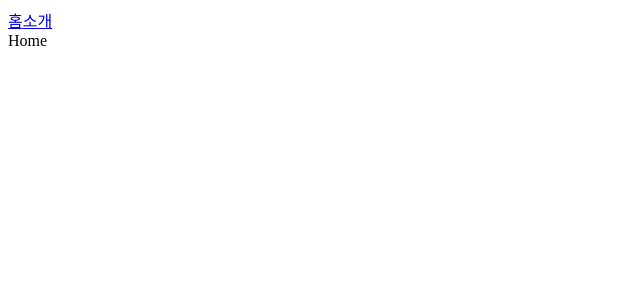
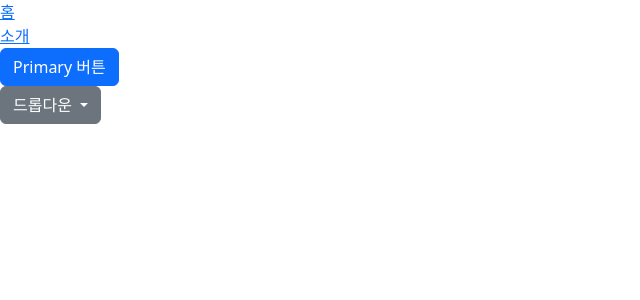
Before and after one commit to taiseong/dev_vue, a Vue app: page / in a window 1280 px wide. Shown: the top 300 px of the page, without its empty margins (0-640 px from the left). Built offline with nearby package versions, Linux system fonts and the light colour scheme.

Commit message:
부트스트랩 적용

```diff
--- a/package.json
+++ b/package.json
@@ -8,6 +8,7 @@
     "lint": "vue-cli-service lint"
   },
   "dependencies": {
+    "bootstrap": "^5.3.6",
     "core-js": "^3.8.3",
     "vue": "^3.2.13",
     "vue-router": "^4.0.13"
--- a/src/App.vue
+++ b/src/App.vue
@@ -1,5 +1,6 @@
 <template>
     <router-link to="/">홈</router-link>
+    <br>
     <router-link to="/about">소개</router-link>
     <router-view></router-view>
 </template>
--- a/src/main.js
+++ b/src/main.js
@@ -2,4 +2,7 @@ import { createApp } from 'vue'
 import App from './App.vue'
 import router from './router'
 
+import 'bootstrap/dist/css/bootstrap.min.css'
+import 'bootstrap'
+
 createApp(App).use(router).mount('#app')
--- a/src/views/HomeView.vue
+++ b/src/views/HomeView.vue
@@ -1,5 +1,16 @@
 <template>
-    <div>Home</div>
+    <div>
+        <button class="btn btn-primary">Primary 버튼</button>
+        <div class="dropdown">
+            <button class="btn btn-secondary dropdown-toggle" type="button" data-bs-toggle="dropdown" aria-expanded="false">
+                드롭다운
+            </button>
+            <ul class="dropdown-menu">
+                <li><a class="dropdown-item" href="#">메뉴 1</a></li>
+                <li><a class="dropdown-item" href="#">메뉴 2</a></li>
+            </ul>
+        </div>
+    </div>
 </template>
 
 <script setup>
--- a/vue.config.js
+++ b/vue.config.js
@@ -1,7 +1,7 @@
 const path = require('path');
 const webpack = require('webpack');
 module.exports = {
-
+	publicPath: '',
 
 	chainWebpack: config => {
         if (config.module.rules.has('eslint')) {
```
Also changed, not shown: 1 other file (tests, documents, lock files or other folders).
